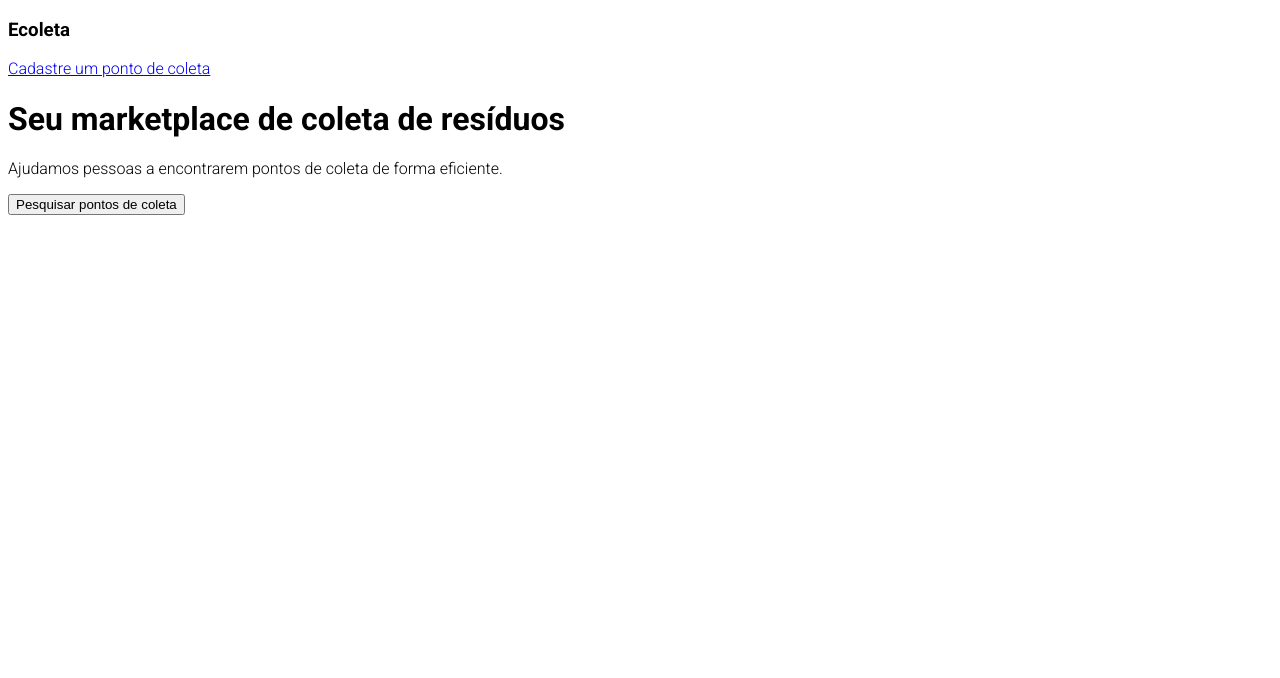
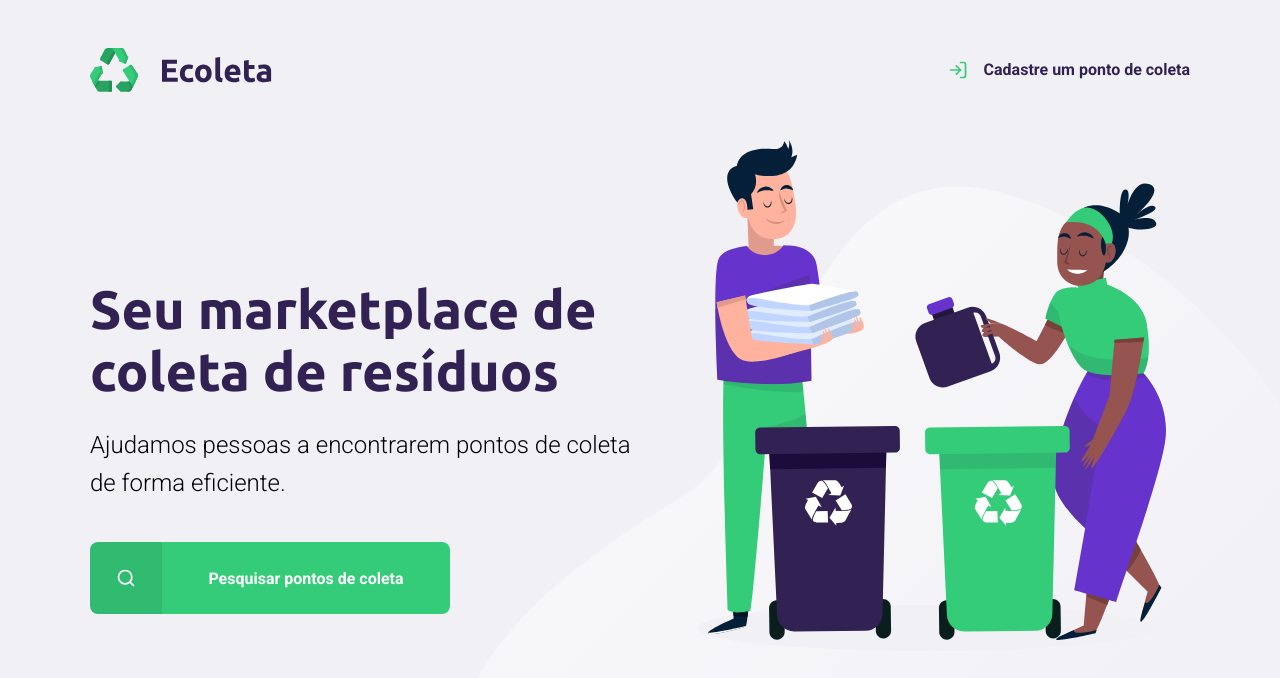
Before and after one commit to AloisSailer/Starter, a plain HTML site: page index.html in a window 1280 px wide. Drawn offline with Linux system fonts and the light colour scheme.

Commit message:
aula 1 terminado

```diff
--- a/index.html
+++ b/index.html
@@ -1,24 +1,37 @@
 <!DOCTYPE html>
 <html lang="pt-br">
   <head>
-  <meta charset="UTF-8">
-  <link rel="preconnect" href="https://fonts.googleapis.com">
-  <link rel="preconnect" href="https://fonts.gstatic.com" crossorigin>
-  <meta name="viewport" content="width=device-width, initial-scale=1.0">
+    <meta charset="UTF-8" />
+    <link rel="preconnect" href="https://fonts.googleapis.com" />
+    <link rel="preconnect" href="https://fonts.gstatic.com" crossorigin />
+    <meta name="viewport" content="width=device-width, initial-scale=1.0" />
     <title>Ecoleta</title>
-  <link href="https://fonts.googleapis.com/css2?family=Roboto:wght@300;700&display=swap" rel="stylesheet">
-
-  <style>
-    html {
-      font-family: 'Roboto', sans-serif;
-    }
-  </style>
+    <link
+      href="https://fonts.googleapis.com/css2?family=Roboto:wght@300;700&family=Ubuntu:wght@700&display=swap"
+      rel="stylesheet"
+    />
+    <link rel="stylesheet" href="./styles/main.css" />
   </head>
   <body>
-  <h3>Ecoleta</h3>
-  <a href="https://www.google.com/">Cadastre um ponto de coleta</a>
+    <div id="page-home">
+      <div class="content">
+        <header>
+          <img src="./assets/logo.svg" alt="Logomarca" />
+          <a href="https://www.google.com/">
+            <span></span>
+            Cadastre um ponto de coleta
+          </a>
+        </header>
+        <main>
           <h1>Seu marketplace de coleta de resíduos</h1>
-  <p>Ajudamos pessoas a encontrarem pontos de coleta de forma eficiente.</p>
-  <button>Pesquisar pontos de coleta</button>
+          <p>
+            Ajudamos pessoas a encontrarem pontos de coleta de forma eficiente.
+          </p>
+          <a href="#"
+            ><span></span><strong>Pesquisar pontos de coleta</strong></a
+          >
+        </main>
+      </div>
+    </div>
   </body>
 </html>
--- /dev/null
+++ b/styles/main.css
@@ -0,0 +1,155 @@
+* {
+  margin: 0;
+  padding: 0;
+}
+
+:root {
+  --title-color: #322153;
+  --primary-color: #34cb79;
+  --verde-hover: #2fb86e;
+  --branco: #fff;
+}
+
+html {
+  font-family: "Roboto", sans-serif;
+}
+
+body {
+  background: #f0f0f5;
+  -webkit-font-smoothing: antialiased;
+}
+
+a {
+  text-decoration: none;
+}
+
+h1,
+h2,
+h3,
+h4,
+h5,
+h6 {
+  font-family: "Ubuntu", sans-serif;
+  color: var(--title-color);
+}
+
+/* BOX MODEL
+Toda caixa tem:
+largura, altura espaçamentos, preencimentos
+bordas, cor, fundo, posicionamento, alinhamentos,
+ maneira que é vista pelo HTML (display) */
+
+#page-home {
+  height: 100vh;
+  background: url("../assets/home-background.svg") no-repeat;
+  background-position: 35vw bottom;
+}
+
+.content {
+  display: flex;
+  flex-direction: column;
+  width: 90%;
+  max-width: 1100px;
+  height: 100%;
+  margin: 0 auto;
+}
+
+header {
+  margin-top: 48px;
+  display: flex;
+  align-items: center;
+  justify-content: space-between;
+}
+
+header a {
+  display: flex;
+  color: var(--title-color);
+  font-weight: 700;
+}
+
+header a span {
+  margin-right: 16px;
+  background-image: url("../assets/log-in.svg");
+  width: 20px;
+  height: 20px;
+}
+
+main {
+  display: flex;
+  flex: 1;
+  flex-direction: column;
+  justify-content: center;
+  max-width: 560px;
+}
+
+main h1 {
+  font-size: 54px;
+}
+
+main p {
+  font-size: 24px;
+  line-height: 38px;
+  margin-top: 24px;
+}
+
+main a {
+  width: 100%;
+  max-width: 360px;
+  height: 72px;
+  border-radius: 8px;
+  display: flex;
+  align-items: center;
+  margin-top: 40px;
+  background-color: var(--primary-color);
+  transition: 400ms;
+  color: var(--branco);
+}
+
+main a:hover {
+  background-color: var(--verde-hover);
+}
+
+main a span {
+  width: 72px;
+  height: 72px;
+  border-top-left-radius: 8px;
+  border-bottom-left-radius: 8px;
+  background-color: rgba(0, 0, 0, 0.08);
+  display: flex;
+  align-items: center;
+  justify-content: center;
+}
+
+main a span::after {
+  content: "";
+  background-image: url("../assets/search.svg");
+  width: 20px;
+  height: 20px;
+}
+
+main a strong {
+  flex: 1;
+  text-align: center;
+}
+
+@media (max-width: 900px) {
+  #page-home {
+    background-position-x: 70vw;
+  }
+
+  .content {
+    align-items: center;
+    text-align: center;
+  }
+
+  header a {
+    position: absolute;
+    bottom: 48px;
+    left: 50%;
+    transform: translateX(-50%);
+  }
+
+  main {
+    align-items: center;
+  }
+}
```
Also changed, not shown: assets/home-background.svg (added), assets/log-in.svg (added), assets/logo.svg (added), assets/search.svg (added). Lines whose indentation alone changed are shown as unchanged.
